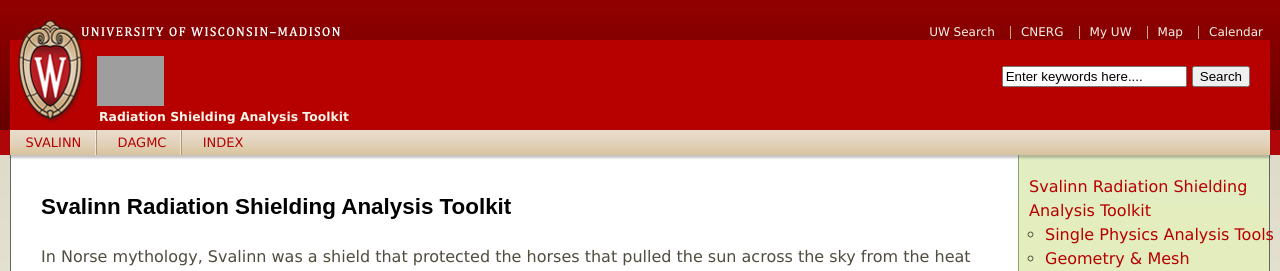
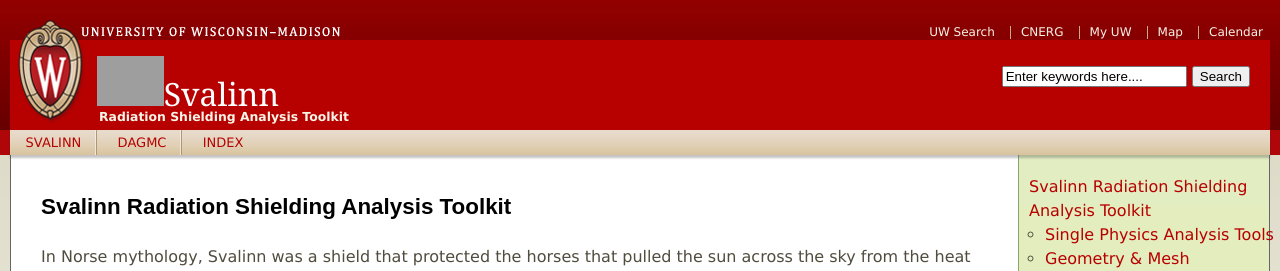
Before and after one commit to svalinn/svalinn.github.com, a Sphinx documentation site: the page built from source/index.rst, in a window 1280 px wide, cut to the strip 0-271 px from the top of the page. Built offline with Sphinx 7.4.7, drawn with Linux system fonts in a browser that asks for light colours; grey boxes are pictures that could not be loaded.

Commit message:
Put text title back in layout

```diff
--- a/source/_themes/uwtheme/layout.html
+++ b/source/_themes/uwtheme/layout.html
@@ -42,7 +42,7 @@
 <div id="header">
     <a id="uwhome" href="http://www.wisc.edu"><img src="{{ pathto("_static/images/wordmark.gif",1) }}" alt="University of Wisconsin–Madison" width="260" height="11" /></a>
     <a id="crest" href="http://www.wisc.edu"><img src="{{ pathto("_static/images/crest.png",1) }}" alt="" width="70" height="106" /></a>
-    <h1 id="siteTitle"><a href="{{ pathto(master_doc) }}"><img src="{{ pathto("_static/images/logo.png",1) }}" alt="" height="50x" /></a></h1>
+    <h1 id="siteTitle"><a href="{{ pathto(master_doc) }}"><img src="{{ pathto("_static/images/logo.png",1) }}" alt="" height="50x" /><span>{{ theme_site_title }}</span></a></h1>
     <div id="tagline"><span>{{ theme_tagline }}</span></div>
     <ul id="globalnav">
       <li id="uwsearch"><a href="http://www.wisc.edu/search/">UW Search</a></li>
```
